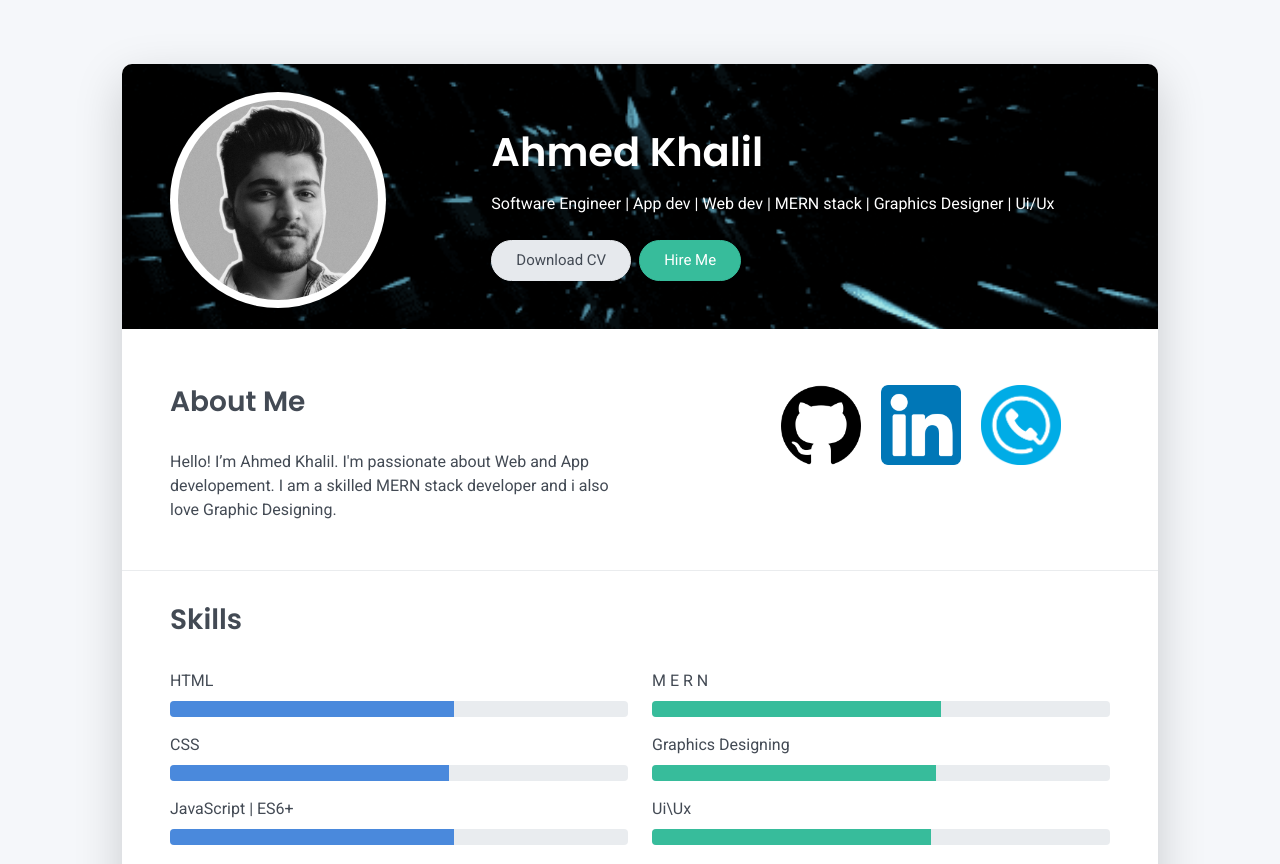
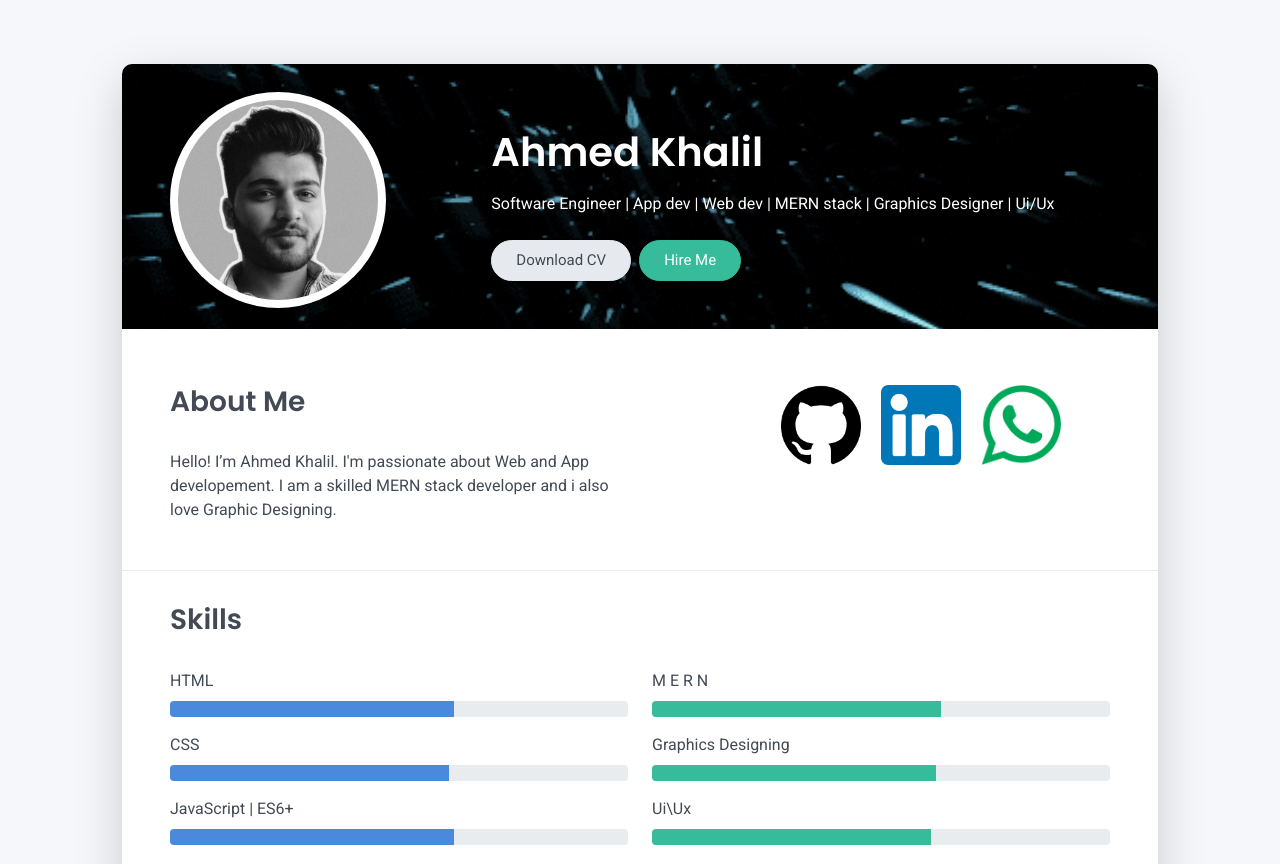
Before and after one commit to madebyahmed/madebyahmed.github.io, a plain HTML site: page index.html in a window 1280 px wide. Shown: the top 864 px of the page. Drawn offline with Linux system fonts and the light colour scheme.

Commit message:
updated contact and whatsapp link

```diff
--- a/index.html
+++ b/index.html
@@ -54,7 +54,7 @@
 								<div style="display: flex ; flex-direction: row;" >
 									<a href="https://github.com/linktoahmad"><img style="margin-right: 20px ; height: 80px; width: 80px;" src="git.png" alt="ahmed's gig hub"></a>
 									<a href="https://www.linkedin.com/in/ahmed-khalil-3133a9196/"><img style="margin-right: 20px ;  height: 80px; width: 80px;" src="lin.png" alt="ahmed's gig hub"></a>
-									<a href="#contact"><img style="  height: 80px; width: 80px;" src="cont.png" alt="ahmed's gig hub"></a>
+									<a href="https://wa.me/03157339199/?text=hey!%20Ahmed%20i%20saw%20your%20portfolio%20and..."><img style="  height: 80px; width: 80px;" src="wa.png" alt="ahmed's gig hub"></a>
 							</div>
 							</div>
 						</div>
@@ -203,7 +203,7 @@
 											<div style="display: flex ; flex-direction: row;" >
 												<a href="https://github.com/linktoahmad"><img style="margin-right: 20px ; height: 30px; width: 30px;" src="git.png" alt="ahmed's gig hub"></a>
 												<a href="https://www.linkedin.com/in/ahmed-khalil-3133a9196/"><img style="margin-right: 20px ;  height: 30px; width: 30px;" src="lin.png" alt="ahmed's gig hub"></a>
-												<a href="#contact"><img style="  height: 30px; width: 30px;" src="cont.png" alt="ahmed's gig hub"></a>
+												<a href="https://wa.me/03157339199/?text=hey!%20Ahmed%20i%20saw%20your%20portfolio%20and..."><img style="  height: 30px; width: 30px;" src="wa.png" alt="ahmed's gig hub"></a>
 										</div>
 
 									</div>
@@ -218,7 +218,7 @@
 			<div class="container">
 				<div class="text-small">
 					<div class="mb-1">linktoahmedkhalil@gmail.com</div>
-					<div>Last Update - 24 July 2022</div>
+					<div>Last Updated - 28 February 2023</div>
 				</div>
 			</div>
 		</footer>
```
Also changed, not shown: cont.png (deleted), wa.png (added).
